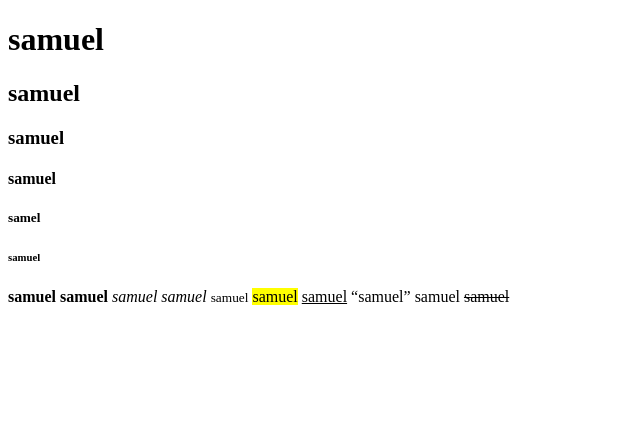
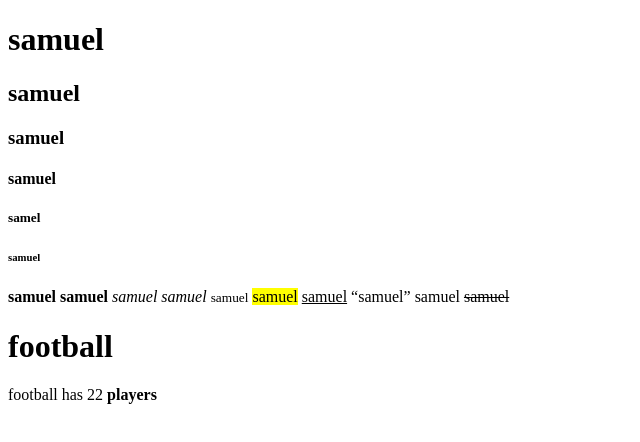
Before and after one commit to sammy-the-great/L2-Html-elements, a plain HTML site: page index.html in a window 1280 px wide. Shown: the whole page, without its empty margins (0-640 px from the left). Drawn offline with Linux system fonts and the light colour scheme.

Commit message:
created project.html

```diff
--- a/index.html
+++ b/index.html
@@ -21,7 +21,8 @@
  <q>samuel</q>
  <c>samuel</c>
  <del>samuel</del>
-
+ <h1>football</h1>
+ football has 22 <b>players</b>
 
 
     </h2>
```
Also changed, not shown: project.html (added, +13 -0 lines).
